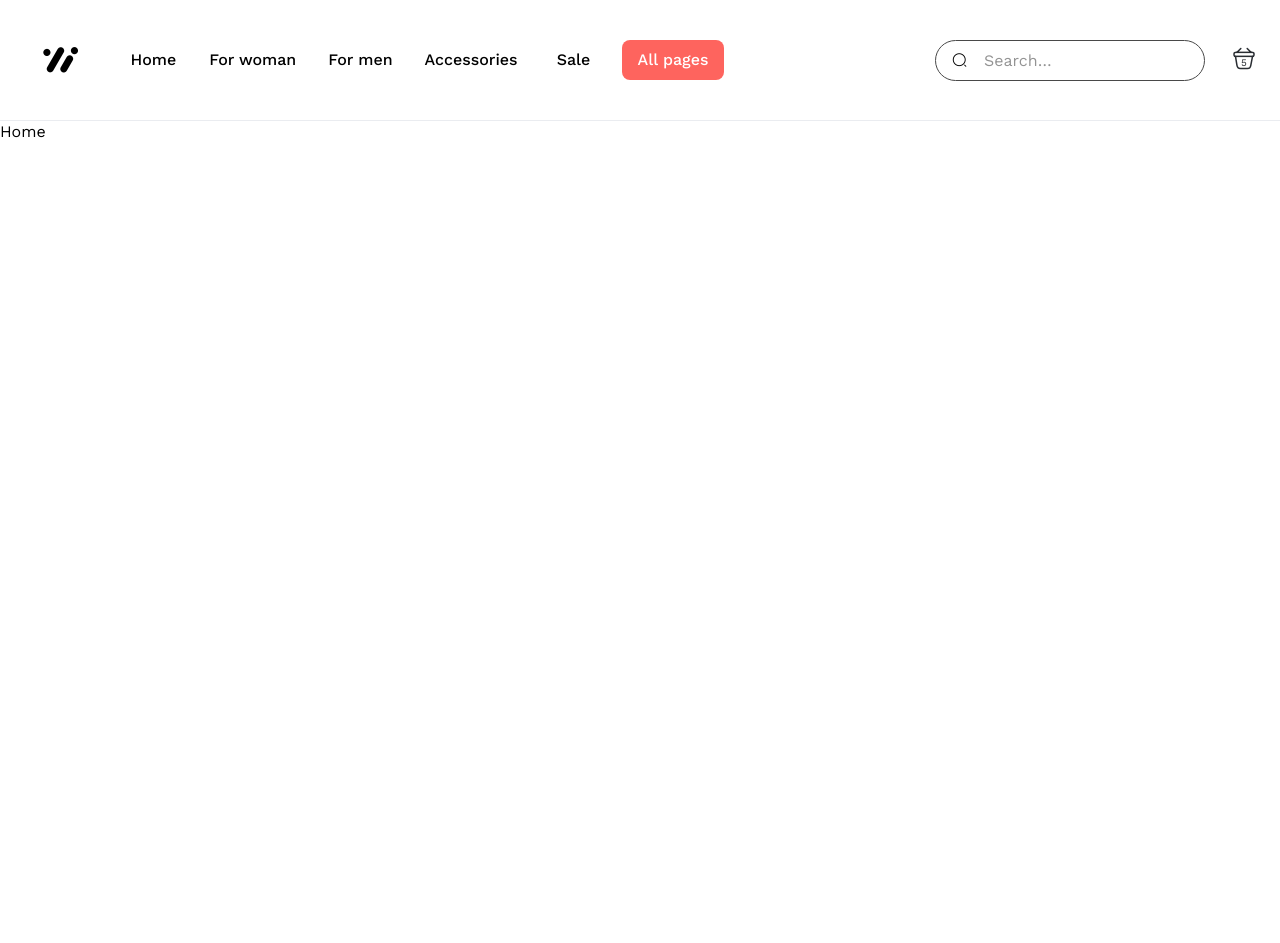
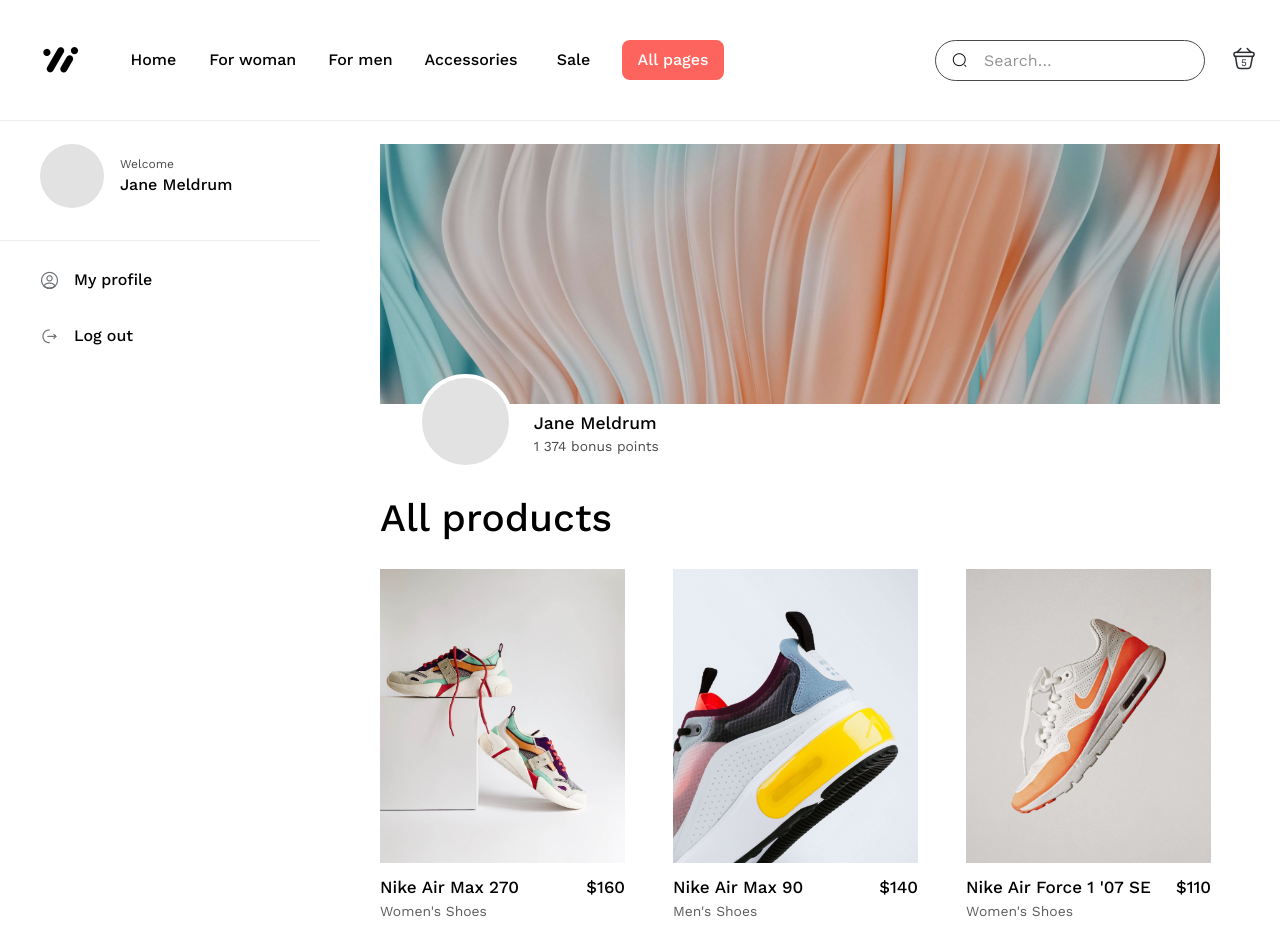
Before and after one commit to DevmianS/shoe-store-app, a Next.js app: page /home in a window 1280 px wide. Shown: the top 943 px of the page. Before the commit the page ends 800 px from the top, so only its background shows below. Built offline with nearby package versions, Linux system fonts and the light colour scheme.

Commit message:
add home page

```diff
--- a/src/components/Layout/SideBar/index.js
+++ b/src/components/Layout/SideBar/index.js
@@ -1,8 +1,17 @@
-import {Stack, Box} from '@mui/material';
+import {Stack, Box, useTheme, useMediaQuery, styled} from '@mui/material';
 
 export default function SideBar({children, areaName}) {
+  const theme = useTheme();
+  const isTablet = useMediaQuery(theme.breakpoints.down('lg'));
+
+  const StyledBox = styled(Box)({
+    flex: '0 0 320px',
+    display: isTablet ? 'none' : 'block',
+    width: '100%',
+    maxWidth: '320px',
+  });
   return (
-    <Box sx={{flex: '0 0 320px', display: {xs: 'none', md: 'flex'}}}>
+    <StyledBox>
       <Stack
         component="div"
         direction="column"
@@ -11,6 +20,6 @@ export default function SideBar({children, areaName}) {
       >
         {children}
       </Stack>
-    </Box>
+    </StyledBox>
   );
 }
--- a/src/pages/home/index.js
+++ b/src/pages/home/index.js
@@ -1,15 +1,224 @@
+import {useRouter} from 'next/router';
+import Image from 'next/image';
 import Head from 'next/head';
 
+import {
+  Typography,
+  styled,
+  Box,
+  Stack,
+  useTheme,
+  useMediaQuery,
+} from '@mui/material';
+
+import SideBar from '@/components/Layout/SideBar';
 import NavBarLayout from '@/components/Layout/NavBarLayout';
+import ProductCard from '@/components/UI/ProductCard';
 
-const Home = () => {
+import LinksList from '@/components/UI/LinksList';
+
+import bannerImg from '@/assets/banner2.jpg';
+import product1 from '@/assets/product1.jpg';
+import product2 from '@/assets/product2.jpg';
+import product3 from '@/assets/product3.jpg';
+import product4 from '@/assets/product4.jpg';
+import product5 from '@/assets/product5.jpg';
+import product6 from '@/assets/product6.jpg';
+
+import {rwdValue} from '@/utils/theme';
+
+const Home = ({userName}) => {
+  const router = useRouter();
+
+  const theme = useTheme();
+  const isMobile = useMediaQuery(theme.breakpoints.down('sm'));
+  const isTablet = useMediaQuery(theme.breakpoints.down('lg'));
+
+  const homeItemsList = [
+    {name: 'My profile', icon: 'profile', click: () => router.push('/profile')},
+    {name: 'Log out', icon: 'logout', click: null},
+  ];
+  const TempAvatar = styled(Box)({
+    maxWidth: '64px',
+    height: '64px',
+    flex: '0 0 64px',
+    background: '#e2e2e2',
+    borderRadius: '50%',
+    marginRight: '16px',
+  });
+  const Column = styled(Box)(({theme}) => ({
+    [theme.breakpoints.up('lg')]: {
+      flex: '0 0 33%',
+    },
+    [theme.breakpoints.between('md', 'lg')]: {
+      flex: '0 0 50%',
+      padding: '0 15px',
+      marginBottom: '15px',
+    },
+    [theme.breakpoints.down('md')]: {
+      flex: '0 0 50%',
+      padding: '0 8px',
+      marginBottom: '16px',
+    },
+    [theme.breakpoints.up('xl')]: {
+      flex: '0 0 25%',
+    },
+    padding: '0 24px',
+    marginBottom: '24px',
+  }));
+
+  const TempAvatarLg = styled(Box)({
+    maxWidth: rwdValue(60, 120),
+    height: rwdValue(60, 120),
+    flexBasis: rwdValue(60, 120),
+    flexShrink: 0,
+    flexGrow: 0,
+    background: '#e2e2e2',
+    borderRadius: '50%',
+    marginRight: rwdValue(13, 26),
+    border: '4px solid white',
+    position: 'relative',
+    zIndex: '2',
+  });
   return (
     <>
       <Head>
         <title>Home</title>
       </Head>
       <NavBarLayout>
-        <div>Home</div>
+        <Box
+          justifyContent={'space-between'}
+          display="flex"
+          sx={{
+            padding: `${rwdValue(0, 40)} 0`,
+          }}
+        >
+          <SideBar areaName="home page actions">
+            <Stack
+              direction="row"
+              pl="40px"
+              alignItems="center"
+              mb="7px"
+              pb="32px"
+              borderBottom="1px solid"
+              borderColor="divider"
+            >
+              <TempAvatar />
+              <Box>
+                <Typography color="text.tetriary" fontSize={12}>
+                  Welcome
+                </Typography>
+                <Typography fontWeight={500}>
+                  {userName || 'Jane Meldrum'}
+                </Typography>
+              </Box>
+            </Stack>
+            <LinksList listItems={homeItemsList} />
+          </SideBar>
+          <Box
+            sx={{
+              flex: '1 1 auto',
+              padding: {lg: '0 60px', md: '0 40px', sm: '0 30px', xs: '0 10px'},
+            }}
+          >
+            <Box
+              sx={{
+                background: `url(${bannerImg.src}) center/cover no-repeat`,
+                minHeight: isMobile ? '130px' : '260px',
+                width: isMobile ? 'calc(100% + 20px)' : '100%',
+                transform: `translateX(${isMobile ? '-10px' : '0px'})`,
+              }}
+            ></Box>
+            <Stack
+              direction="row"
+              alignItems="end"
+              sx={{
+                marginLeft: rwdValue(20, 50),
+                marginBottom: rwdValue(20, 30),
+                marginTop: isTablet ? '-15px' : '-30px',
+              }}
+            >
+              <TempAvatarLg />
+              <Box>
+                <Typography
+                  variant="body2"
+                  component="h3"
+                  fontSize={rwdValue(14, 20)}
+                >
+                  {userName || 'Jane Meldrum'}
+                </Typography>
+                <Typography
+                  color="text.tetriary"
+                  fontSize={rwdValue(12, 15)}
+                  mb={isTablet ? 0 : '12px'}
+                >
+                  1 374 bonus points
+                </Typography>
+              </Box>
+            </Stack>
+            <Typography
+              variant="h1"
+              component="h1"
+              sx={{marginBottom: rwdValue(20, 35)}}
+            >
+              All products
+            </Typography>
+            <Box
+              display="flex"
+              flexWrap="wrap"
+              margin={{sm: '0 -8px', md: '0 -24px'}}
+            >
+              <Column>
+                <ProductCard
+                  title="Nike Air Max 270"
+                  category="Women's Shoes"
+                  price={160}
+                  imgPath={product1}
+                />
+              </Column>
+              <Column>
+                <ProductCard
+                  title="Nike Air Max 90"
+                  category="Men's Shoes"
+                  price={140}
+                  imgPath={product2}
+                />
+              </Column>
+              <Column>
+                <ProductCard
+                  title="Nike Air Force 1 '07 SE"
+                  category="Women's Shoes"
+                  price={110}
+                  imgPath={product3}
+                />
+              </Column>
+              <Column>
+                <ProductCard
+                  title="Nike Air Max 210"
+                  category="Men's Shoes"
+                  price={180}
+                  imgPath={product4}
+                />
+              </Column>
+              <Column>
+                <ProductCard
+                  title="Nike Air Force 1 '07 SE"
+                  category="Women's Shoes"
+                  price={110}
+                  imgPath={product5}
+                />
+              </Column>
+              <Column>
+                <ProductCard
+                  title="Nike Air Force 2"
+                  category="Women's Shoes"
+                  price={180}
+                  imgPath={product6}
+                />
+              </Column>
+            </Box>
+          </Box>
+        </Box>
       </NavBarLayout>
     </>
   );
```
